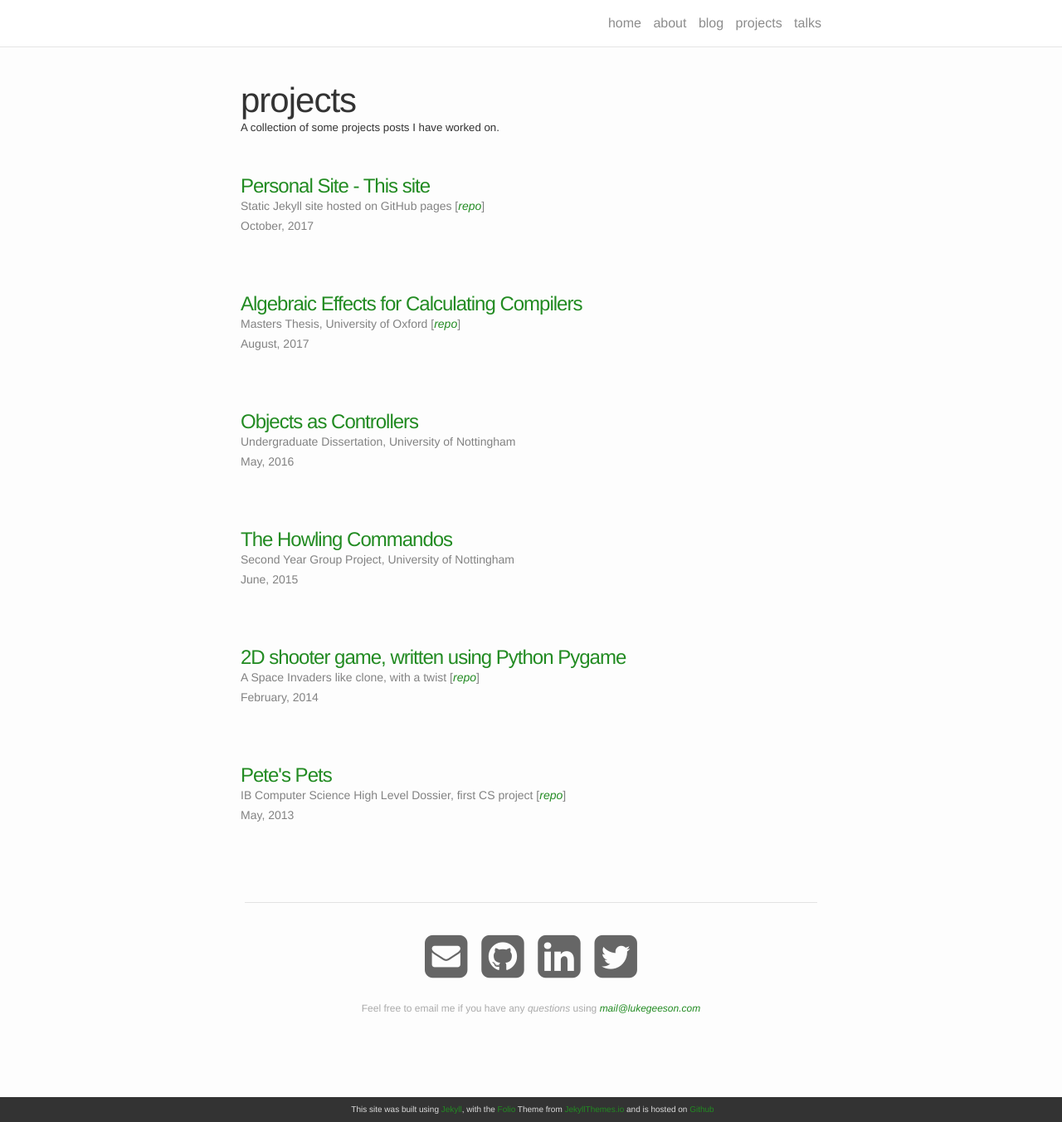
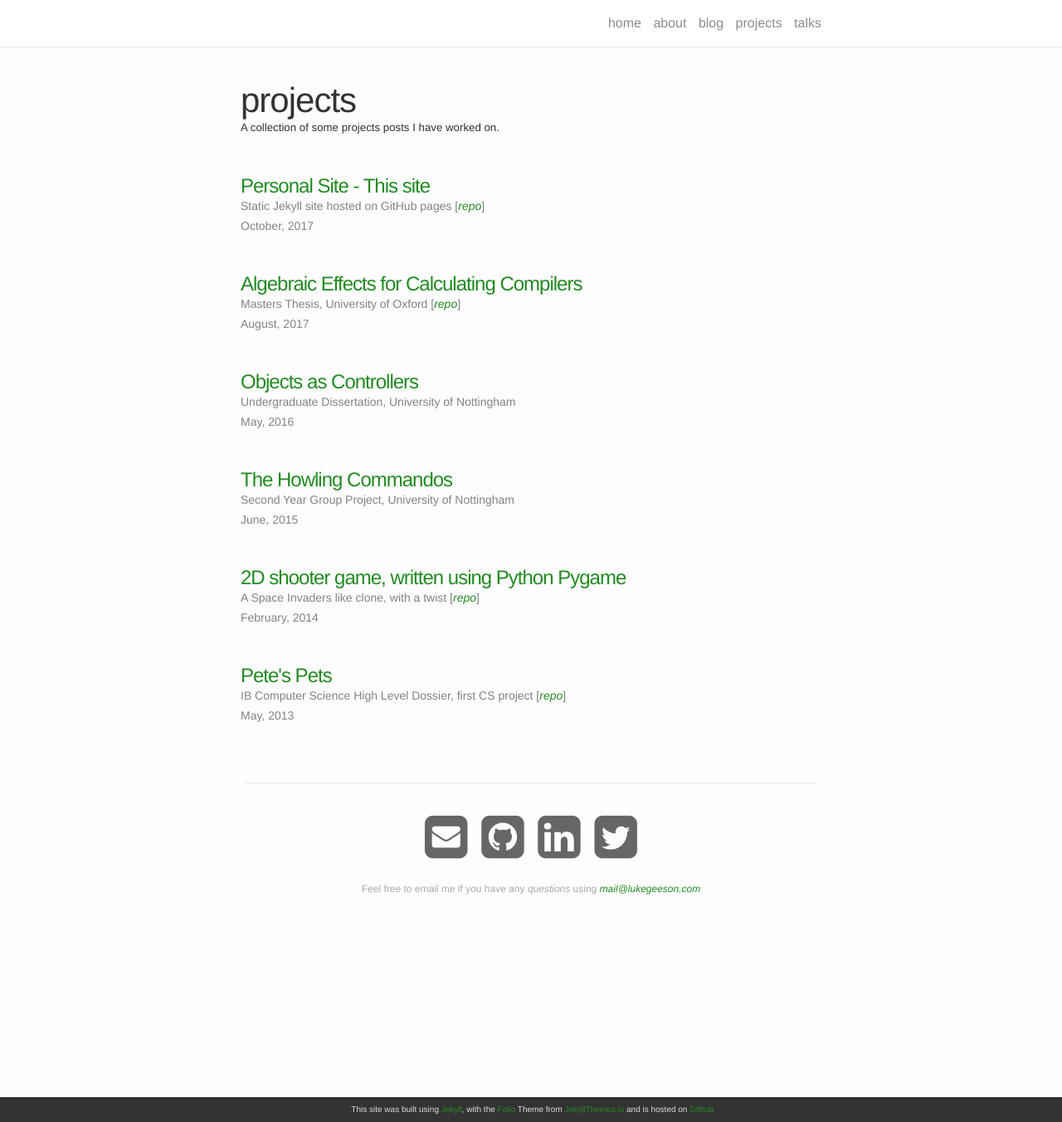
Before and after one commit to lukeg101/lukeg101.github.io, a Jekyll site: the page built from projects.md, in a window 1280 px wide and 1352 px high. Shown: the whole window at 83% size. Built offline with Jekyll 4.4.1, drawn with Linux system fonts in a browser that asks for light colours; nearby versions of some CDN libraries.

Commit message:
fixed alignment in project listings

```diff
--- a/projects.md
+++ b/projects.md
@@ -12,10 +12,10 @@ description: A collection of some projects posts I have worked on.
         <p class="post-meta">{% if  project.description %}{{  project.description }}{% endif %}
         {% if project.git%}
         [<i><a href="{{ project.git }}" rel="noopener" aria-label="code">repo</a></i>]</p>
-        <p class="post-meta">{{ project.date | date: '%B, %Y' }}</p><br/>
+        <p class="post-meta">{{ project.date | date: '%B, %Y' }}</p>
         {% else %}
         </p>
-        <p class="post-meta">{{ project.date | date: '%B, %Y' }}</p><br/>
+        <p class="post-meta">{{ project.date | date: '%B, %Y' }}</p>
         {% endif %}
     </li>
 {%  endfor %}
```
